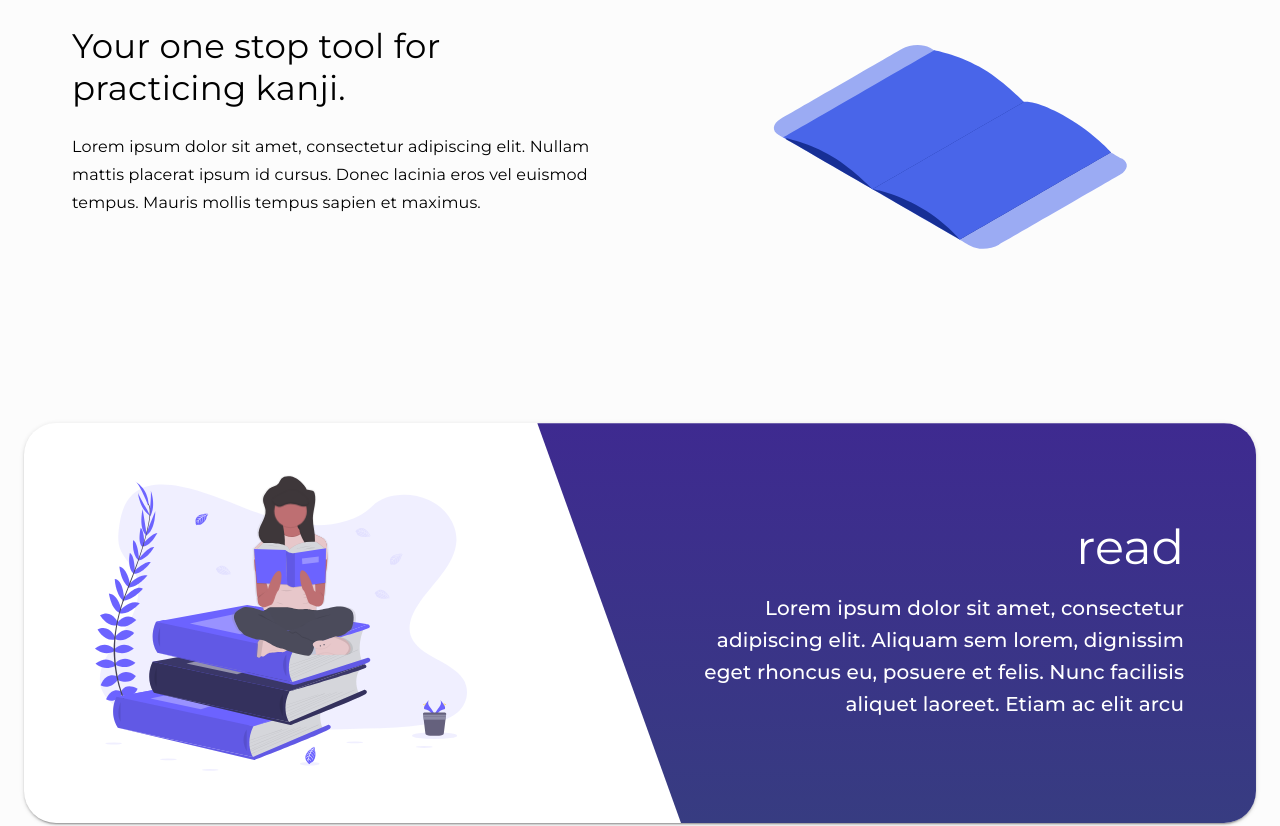
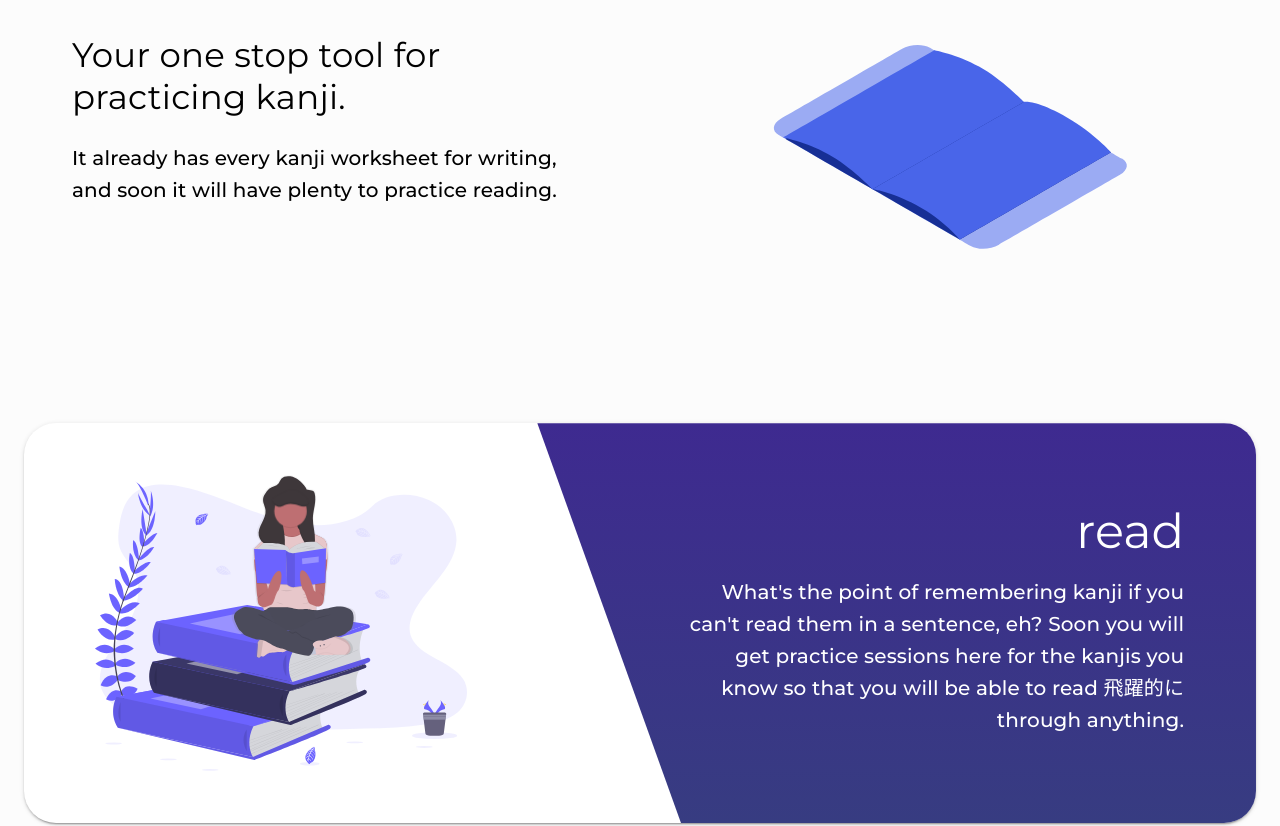
Before and after one commit to rionlabs/kanji.sh, a React (Create React App) app: page / in a window 1280 px wide. Shown: the part 300-1126 px from the top of the page. Built offline with nearby package versions, Linux system fonts and the light colour scheme; no server answers.

Commit message:
:speech_balloon: Updates home page text

```diff
--- a/src/pages/HomePage.tsx
+++ b/src/pages/HomePage.tsx
@@ -21,7 +21,8 @@ const useStyles = makeStyles((theme) => ({
         backgroundPosition: 'left top, right top'
     },
     jumboImageContainer: {
-        textAlign: 'center'
+        textAlign: 'center',
+        alignSelf: 'center'
     },
     jumboImage: {
         width: '70%',
@@ -50,6 +51,12 @@ const useStyles = makeStyles((theme) => ({
     },
     bigSpacer: {
         height: theme.spacing(8)
+    },
+    kanjiTooltip: {
+        backgroundColor: theme.palette.common.white,
+        color: theme.palette.primary.dark,
+        boxShadow: theme.shadows[1],
+        fontSize: '1em'
     }
 }));
 
@@ -78,11 +85,10 @@ export default function HomePage() {
                                     </Typography>
                                 </Grid>
                                 <Grid item>
-                                    <Typography gutterBottom variant="subtitle1" className={classes.textSecondary}>
-                                        Lorem ipsum dolor sit amet, consectetur adipiscing elit. Nullam mattis placerat
-                                        ipsum id cursus. Donec lacinia eros vel euismod tempus. Mauris mollis tempus
-                                        sapien
-                                        et maximus.
+                                    <Typography gutterBottom component={"p"} variant="h6"
+                                                className={classes.textSecondary}>
+                                        It already has every kanji worksheet for writing, and soon it will have plenty
+                                        to practice reading.
                                     </Typography>
                                 </Grid>
                             </Grid>
@@ -102,12 +108,12 @@ export default function HomePage() {
             <Grid container direction={"column"} justify={"center"}>
                 <Grid item xs={12}>
                     <ServiceCard title={"read"}
-                                 subtitle={"Lorem ipsum dolor sit amet, consectetur adipiscing elit. Aliquam sem lorem, dignissim eget rhoncus eu, posuere et felis. Nunc facilisis aliquet laoreet. Etiam ac elit arcu"}
+                                 subtitle="What's the point of remembering kanji if you can't read them in a sentence, eh? Soon you will get practice sessions here for the kanjis you know so that you will be able to read 飛躍的に through anything."
                                  imageUrl={undraw_book_lover} imageDirection={Direction.end}/>
                 </Grid>
                 <Grid item xs={12}>
                     <ServiceCard title={"write"}
-                                 subtitle={"Lorem ipsum dolor sit amet, consectetur adipiscing elit. Aliquam sem lorem, dignissim eget rhoncus eu, posuere et felis. Nunc facilisis aliquet laoreet. Etiam ac elit arcu"}
+                                 subtitle={"Although it seems old school, writing is still one of the best ways to improve language skills. Dive in the stroke orders, and make sense of complex kanjis."}
                                  imageUrl={undraw_studying} imageDirection={Direction.start}/>
                 </Grid>
             </Grid>
```
